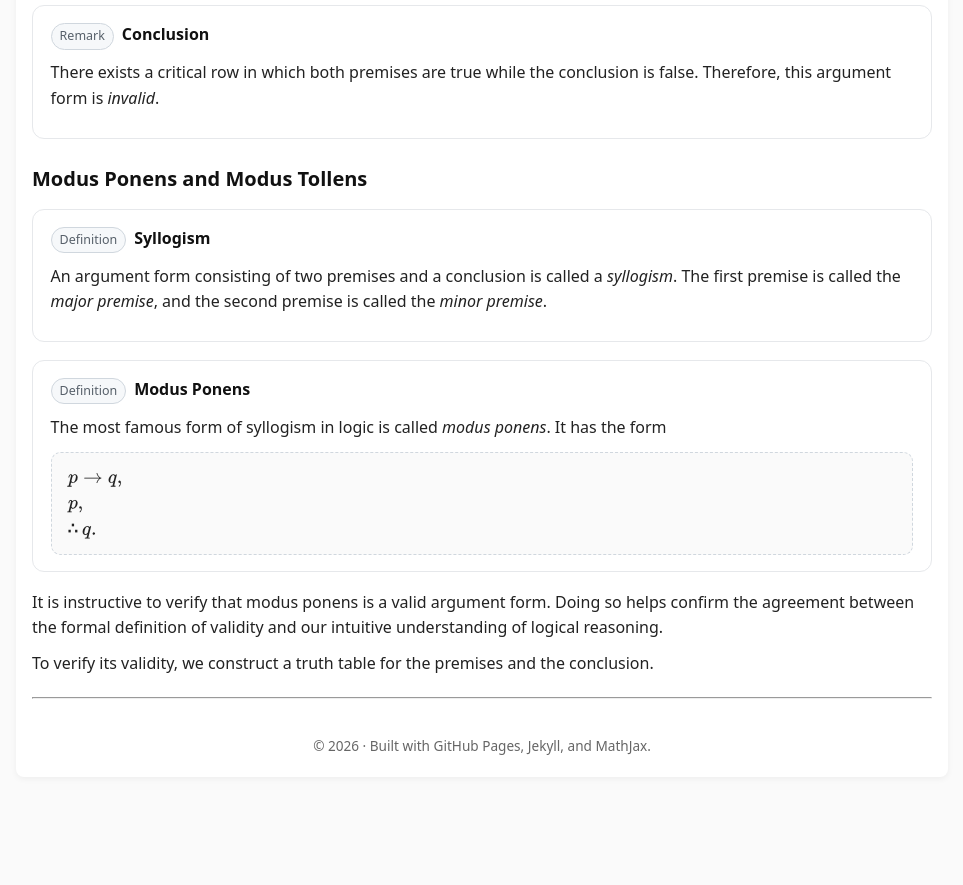
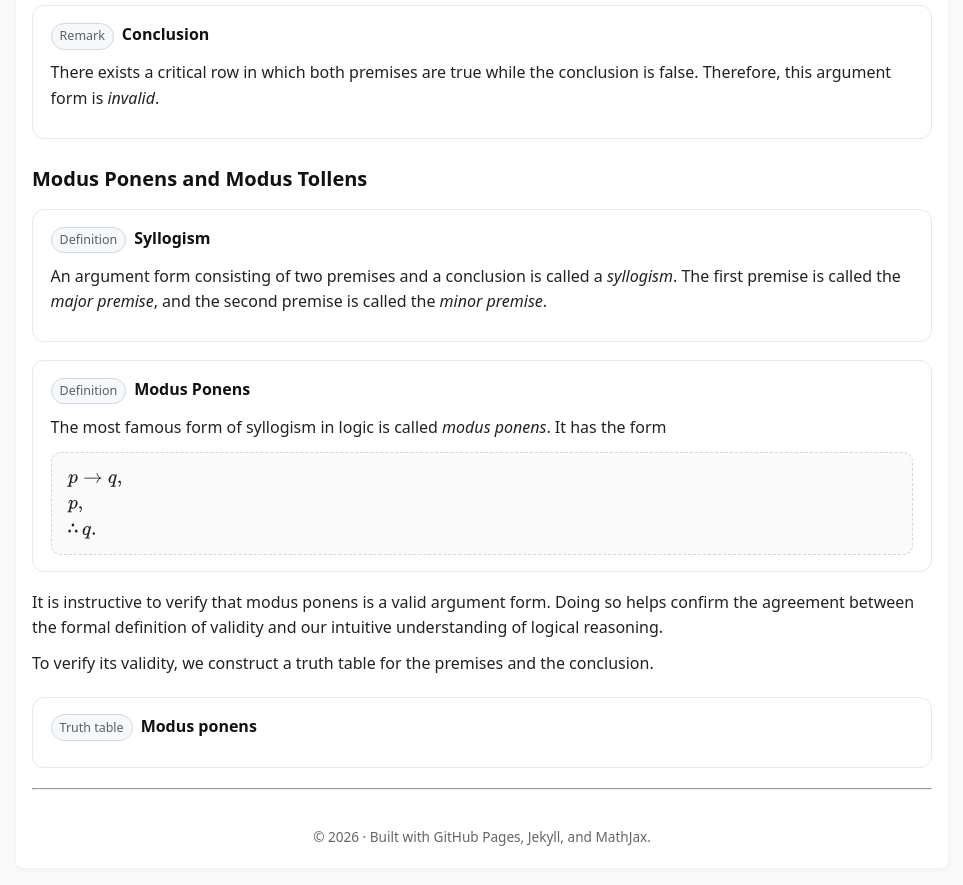
Before and after one commit to SaleemKamaludin/SaleemKamaludin.github.io, a Jekyll site: the page built from courses/comp1604/lecture-notes/lecture-01/index.md, in a window 1280 px wide and 900 px high, scrolled down 3413 px. Shown: the top 885 px of the window, without its empty margins (158-1121 px from the left). Built offline with Jekyll 4.4.1, drawn with Linux system fonts in a browser that asks for light colours; before the commit the page ends 4222 px from its top, so only the background shows below that.

Commit message:
Add truth table for modus ponens

```diff
--- a/courses/comp1604/lecture-notes/lecture-01/index.md
+++ b/courses/comp1604/lecture-notes/lecture-01/index.md
@@ -1089,3 +1089,21 @@ It is instructive to verify that modus ponens is a valid argument form. Doing so
       margin:1.25rem 0;
     }
   </style>
+
+
+
+
+
+
+
+
+
+
+
+
+  <!-- Truth table for modus ponens -->
+  <div class="box" id="tt-modus-ponens">
+    <div class="box-header">
+      <span class="tag">Truth table</span>
+      <h5 class="title">Modus ponens</h5>
+    </div>
```
